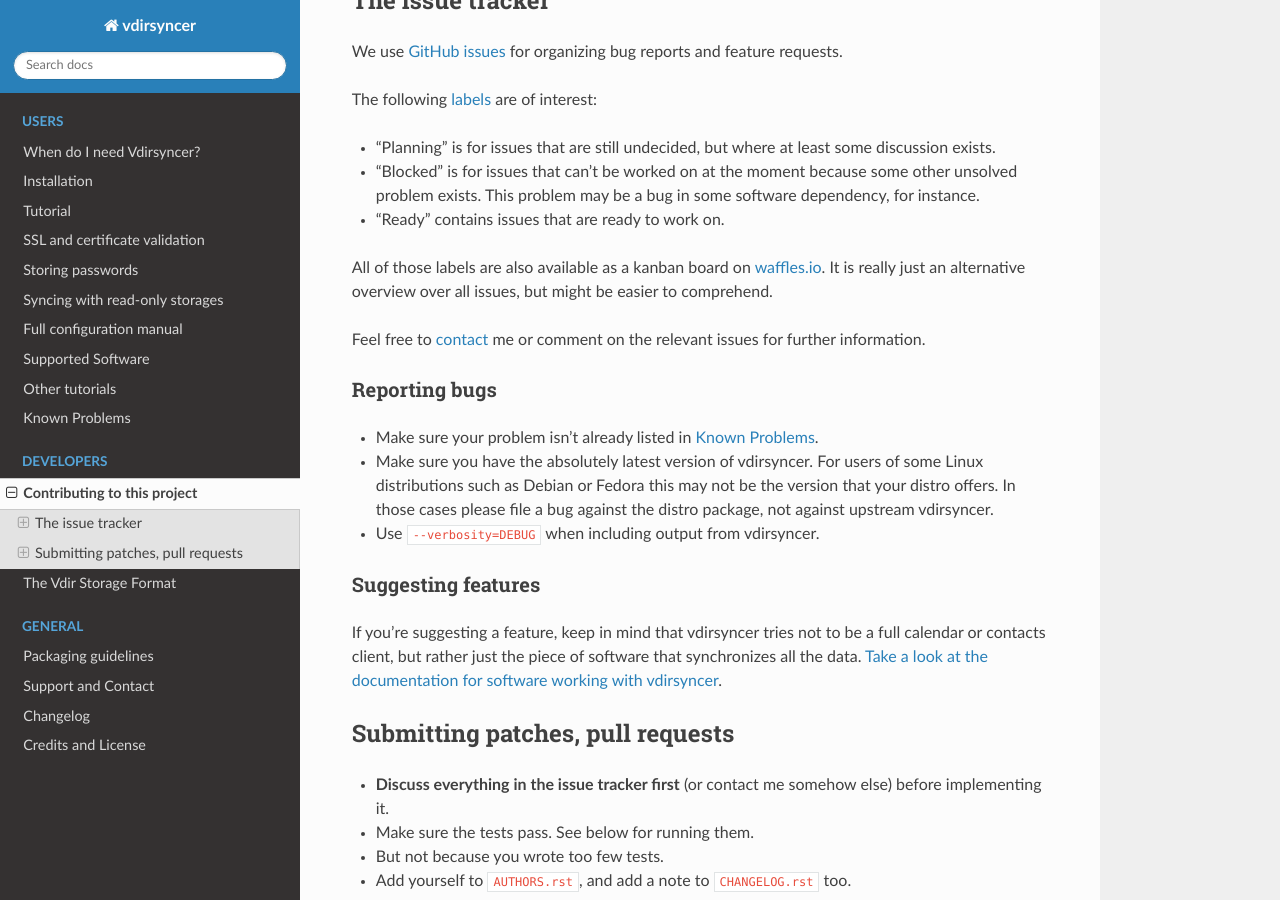
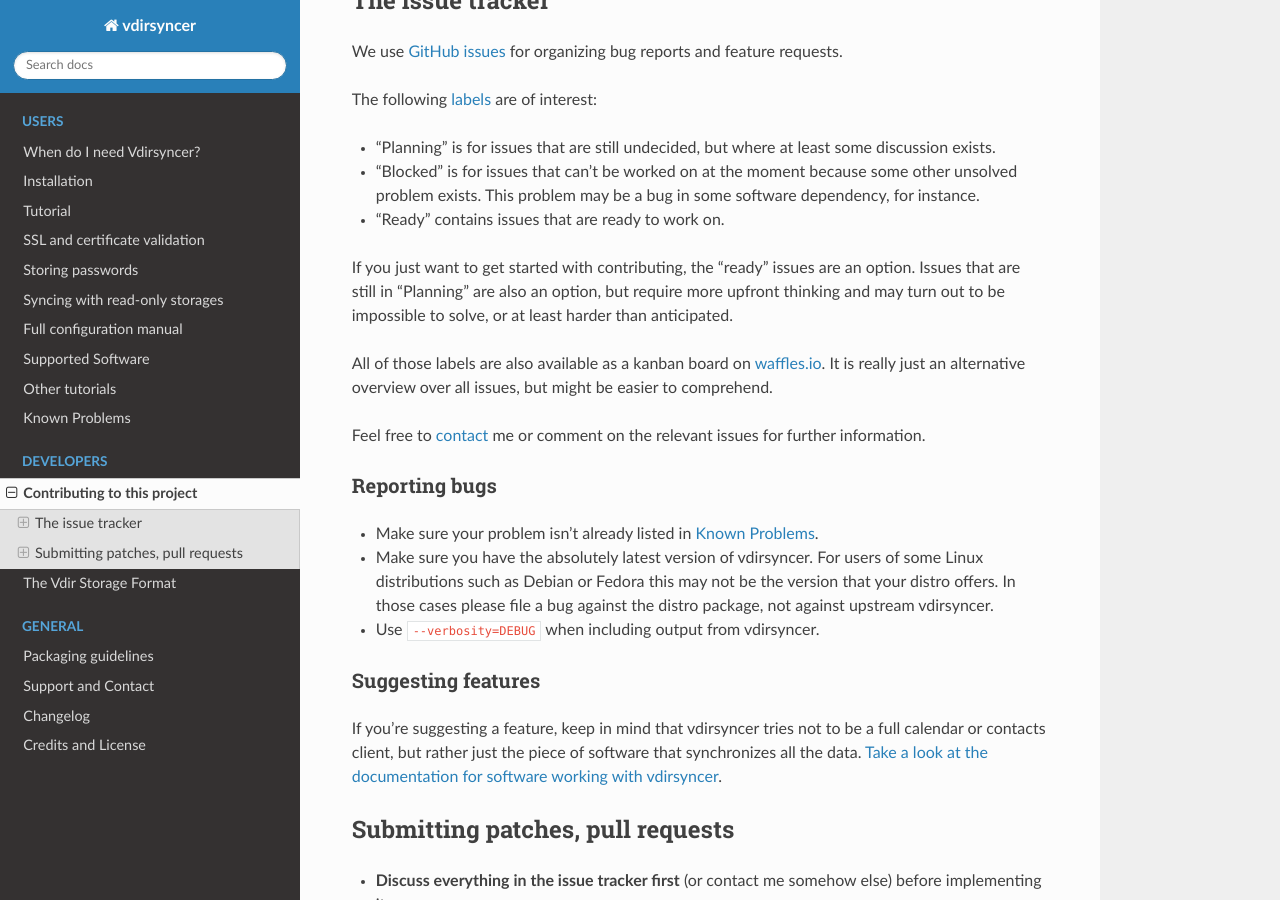
Before and after one commit to pimutils/vdirsyncer, a Sphinx documentation site: the page built from docs/contributing.rst, in a window 1280 px wide and 900 px high, scrolled down 301 px. Built offline with Sphinx 7.4.7 and the Read the Docs theme 2.0.0, drawn with Linux system fonts in a browser that asks for light colours; the version number could not be read and is left out.

Commit message:
contributing: Some advice for kanban columns

```diff
--- a/docs/contributing.rst
+++ b/docs/contributing.rst
@@ -26,6 +26,11 @@
   dependency, for instance.
 
 * "Ready" contains issues that are ready to work on.
+
+If you just want to get started with contributing, the "ready" issues are an
+option. Issues that are still in "Planning" are also an option, but require
+more upfront thinking and may turn out to be impossible to solve, or at least
+harder than anticipated.
 
 All of those labels are also available as a kanban board on `waffles.io
 <https://waffle.io/pimutils/vdirsyncer>`_. It is really just an alternative
```
